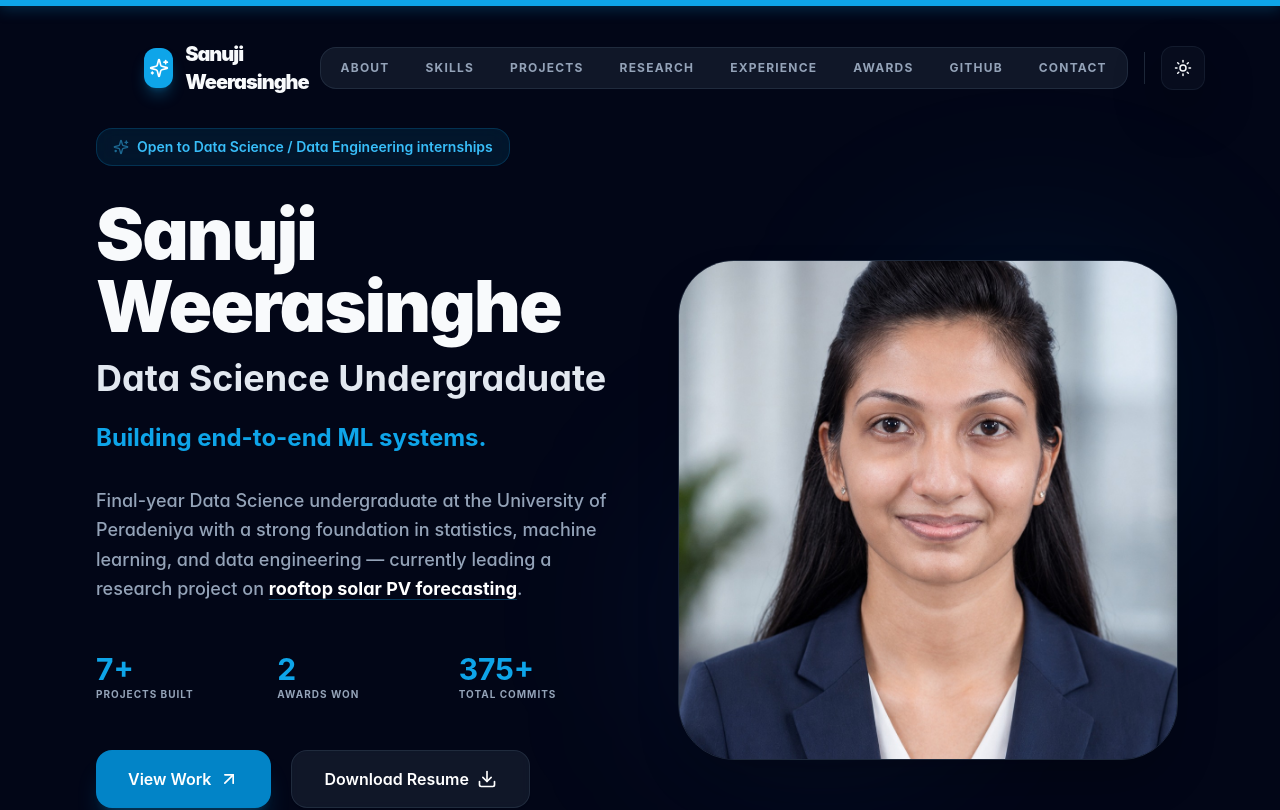
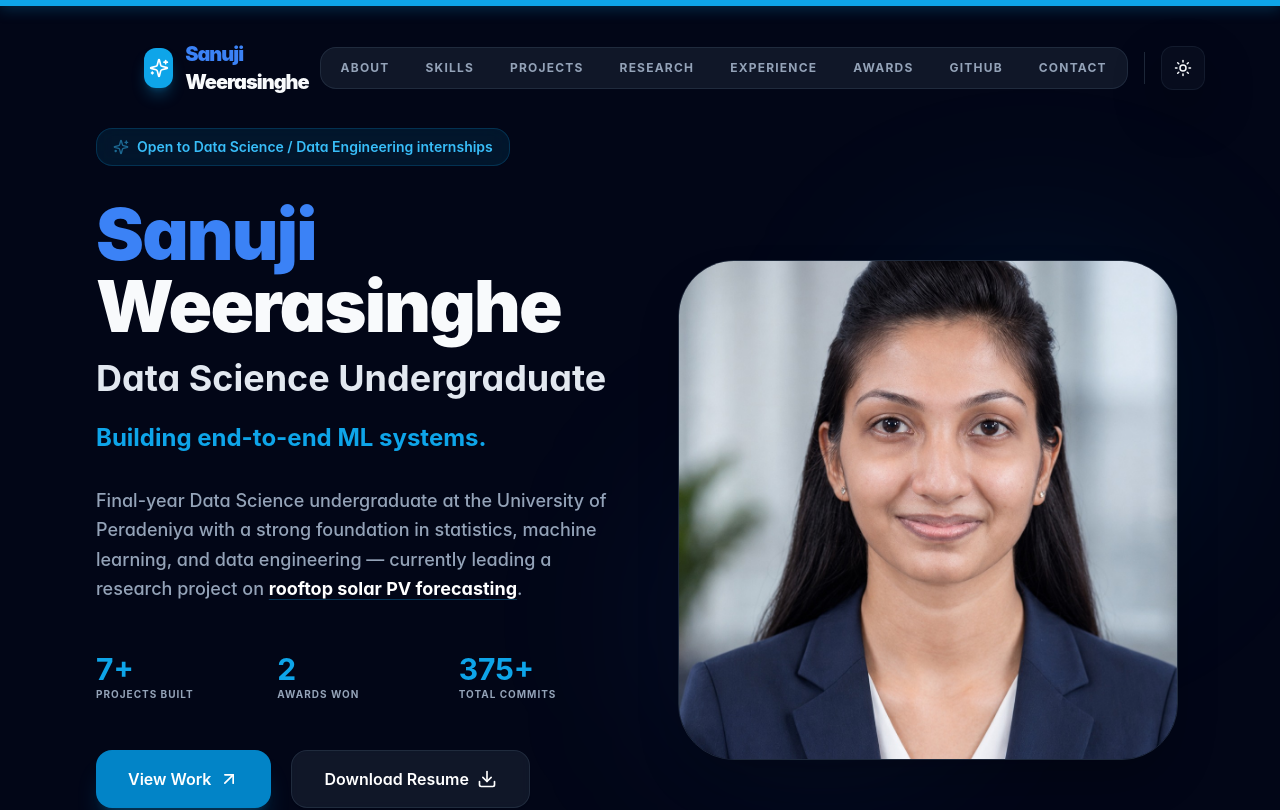
Before and after one commit to sanujiweerasinghe/portfolio, a React (Vite) app in the folder client/: page / in a window 1280 px wide. Shown: the top 810 px of the page. Built offline with nearby package versions, Linux system fonts and the light colour scheme.

Commit message:
Update styling and GitHub stats

```diff
--- a/client/src/components/home/GithubStats.jsx
+++ b/client/src/components/home/GithubStats.jsx
@@ -47,7 +47,7 @@ const GithubStats = () => {
           >
             <div className="glass p-6 rounded-[3rem] border border-slate-200 dark:border-slate-800 overflow-hidden flex justify-center bg-white/5">
               <img
-                src={`https://github-readme-stats.vercel.app/api?username=${username}&show_icons=true&theme=transparent&hide_border=true&title_color=0ea5e9&icon_color=0ea5e9&text_color=94a3b8&rank_icon=github`}
+                src={`https://github-readme-stats.vercel.app/api?username=${username}&show_icons=true&theme=transparent&hide_border=true&title_color=0ea5e9&icon_color=0ea5e9&text_color=94a3b8&rank_icon=github&include_all_commits=true&count_private=true`}
                 alt="GitHub Stats"
                 className="w-full"
               />
--- a/client/src/components/home/Hero.jsx
+++ b/client/src/components/home/Hero.jsx
@@ -23,7 +23,7 @@ const Hero = () => {
           </motion.div>
 
           <h1 className="text-5xl md:text-7xl font-black tracking-tight mb-4 leading-tight">
-            Sanuji Weerasinghe
+            <span className="text-blue-500">Sanuji</span> Weerasinghe
           </h1>
 
           <h2 className="text-3xl md:text-4xl font-bold text-slate-800 dark:text-slate-200 mb-6">
--- a/client/src/components/home/Research.jsx
+++ b/client/src/components/home/Research.jsx
@@ -117,11 +117,6 @@ const Research = () => {
                   </div>
                 </div>
               </div>
-
-              <div className="mt-10 p-6 rounded-[2rem] bg-primary-500 text-slate-900 font-bold flex items-center justify-between group cursor-pointer hover:scale-[1.02] transition-transform">
-                <span>View Full Research Proposal</span>
-                <ChevronRight />
-              </div>
             </div>
           </motion.div>
         </div>
--- a/client/src/components/home/Skills.jsx
+++ b/client/src/components/home/Skills.jsx
@@ -17,7 +17,7 @@ const Skills = () => {
     {
       title: "Data Engineering & MLOps",
       icon: <Layers size={24} />,
-      skills: ["Apache Airflow", "ETL Pipelines", "Data Warehousing", "Docker", "MLflow", "FastAPI", "GitHub Actions"]
+      skills: ["ETL Pipelines", "Data Warehousing", "Docker", "MLflow", "FastAPI", "GitHub Actions"]
     },
     {
       title: "BI & Visualization",
--- a/client/src/components/layout/Footer.jsx
+++ b/client/src/components/layout/Footer.jsx
@@ -14,7 +14,7 @@ const Footer = () => {
         <div className="grid grid-cols-1 md:grid-cols-3 gap-12 mb-16">
           <div className="col-span-1 md:col-span-1">
             <h3 className="text-xl font-bold mb-4 flex items-center gap-2">
-              <span className="text-primary-500">Sanuji</span>
+              <span className="text-blue-500">Sanuji</span>
               <span>Weerasinghe</span>
             </h3>
             <p className="text-slate-600 dark:text-slate-400 max-w-xs">
--- a/client/src/components/layout/Navbar.jsx
+++ b/client/src/components/layout/Navbar.jsx
@@ -40,7 +40,7 @@ const Navbar = () => {
               <Sparkles size={20} />
             </div>
             <a href="#" className="text-xl font-black tracking-tighter hover:text-primary-500 transition-colors">
-              Sanuji Weerasinghe
+              <span className="text-blue-500">Sanuji</span> Weerasinghe
             </a>
           </motion.div>
 
```
